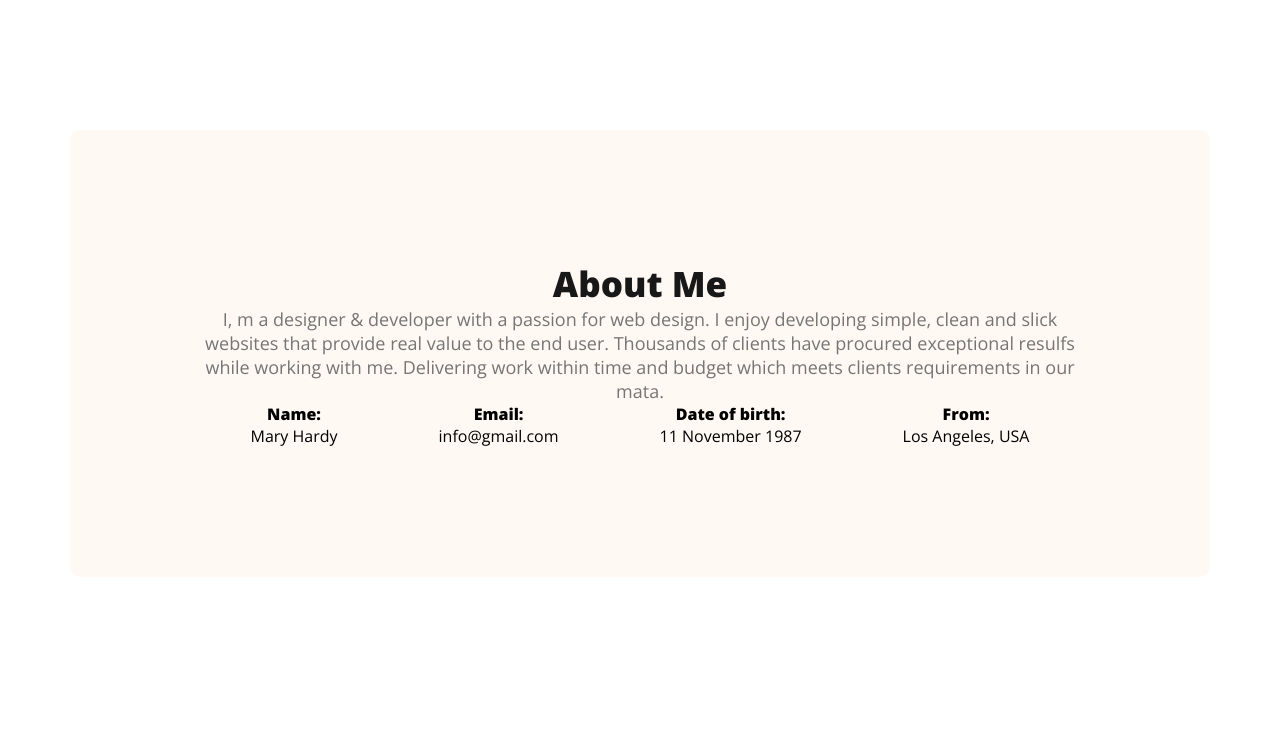
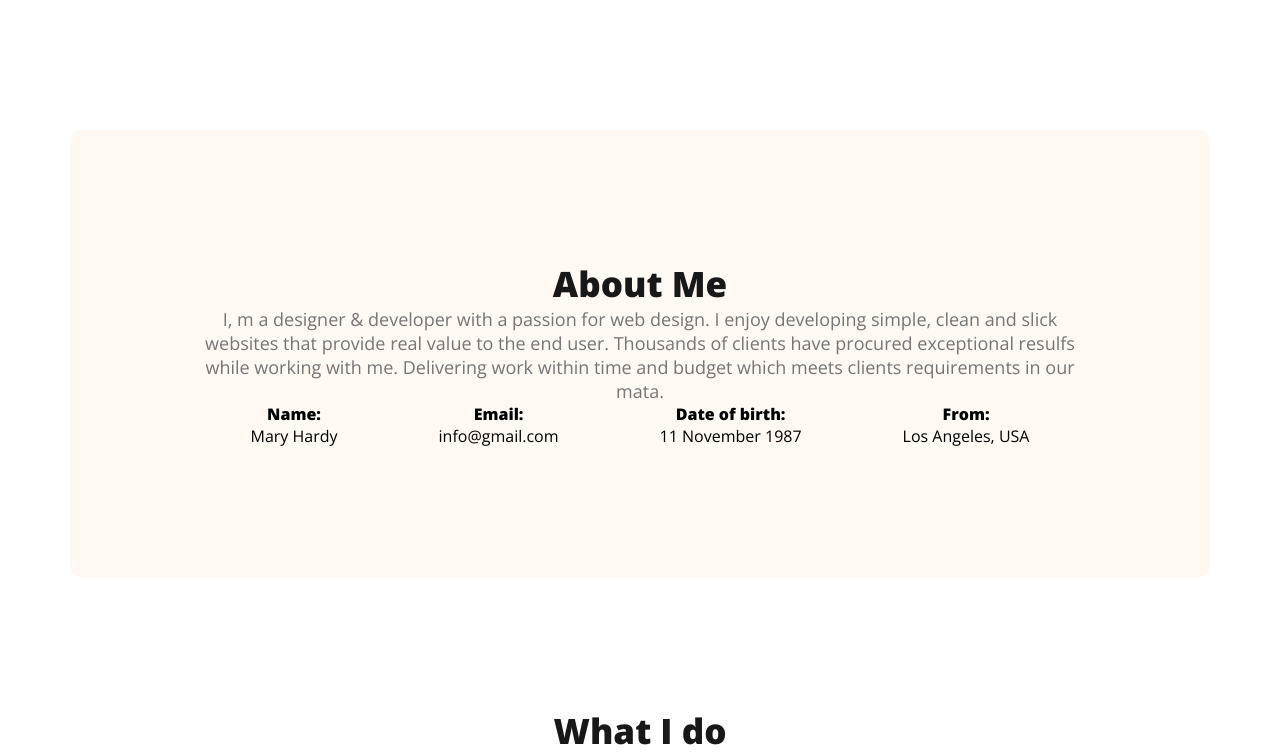
Before and after one commit to MosaddekHossen/01-Mary, a plain HTML site: page index.html in a window 1280 px wide. Shown: the part 670-1424 px from the top of the page. Before the commit the page ends 1377 px from the top, so only its background shows below. Drawn offline with nearby package versions, Linux system fonts and the light colour scheme.

Commit message:
next commit

```diff
--- a/index.html
+++ b/index.html
@@ -62,6 +62,10 @@
                 </div>
             </div>
         </section>
+        <!-- What i do section  start -->
+        <section>
+            <h3 class="section-title">What I do</h3>
+        </section>
     </main>
     <footer>
 
```
